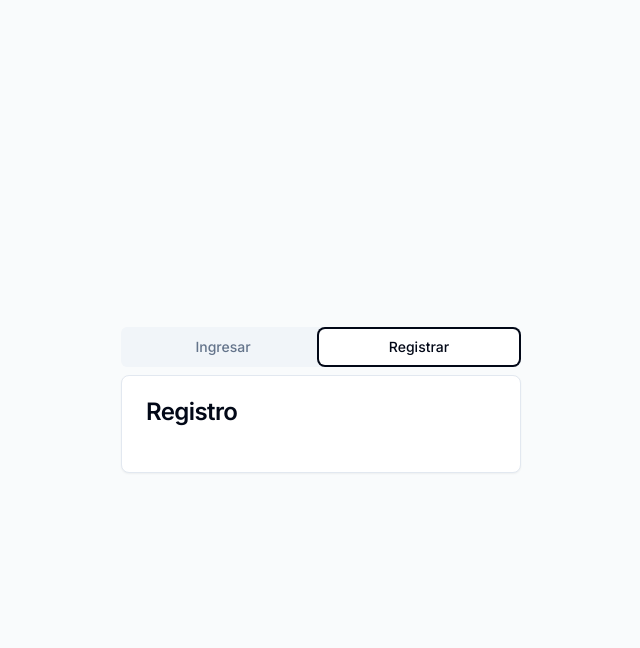
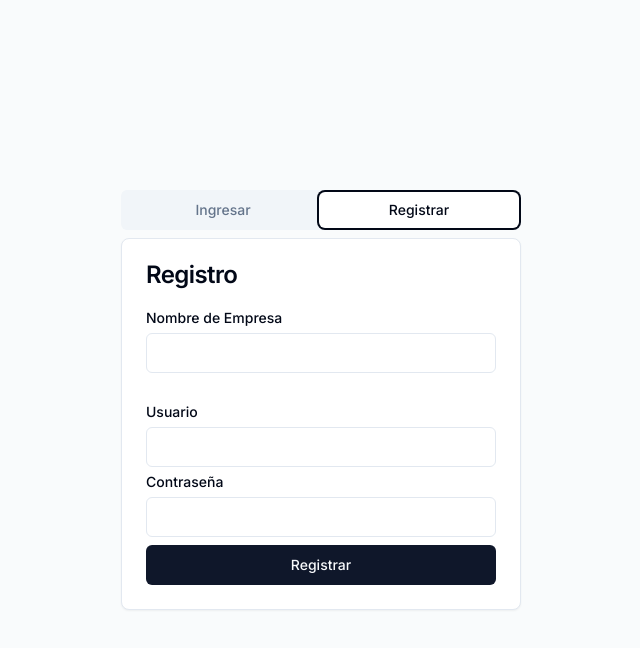
Before and after one commit to Ozkha/lenborddemo, a Next.js app: page /login in a window 1280 px wide. Both pictures are taken after a click on the tab "Registrar". Shown: the top 648 px of the page, without its empty margins (319-959 px from the left). Built offline with nearby package versions, Linux system fonts and the light colour scheme; no server answers; the database is empty.

Commit message:
refactor: login page

```diff
--- a/src/app/login/page.tsx
+++ b/src/app/login/page.tsx
@@ -2,24 +2,14 @@
 
 import createCompanyUser from "@/actions/createCompanyUser";
 import { Button } from "@/components/ui/button";
-import {
-  Card,
-  CardContent,
-  CardDescription,
-  CardFooter,
-  CardHeader,
-  CardTitle,
-} from "@/components/ui/card";
+import { Card, CardContent, CardHeader, CardTitle } from "@/components/ui/card";
 import { Input } from "@/components/ui/input";
-import { Label } from "@/components/ui/label";
 import { Tabs, TabsContent, TabsList, TabsTrigger } from "@/components/ui/tabs";
-// import { signIn } from "@/lib/auth";
 import { useForm } from "react-hook-form";
 import { zodResolver } from "@hookform/resolvers/zod";
 import {
   Form,
   FormControl,
-  FormDescription,
   FormField,
   FormItem,
   FormLabel,
@@ -30,9 +20,7 @@ import { Alert, AlertDescription, AlertTitle } from "@/components/ui/alert";
 import { AlertCircle } from "lucide-react";
 import { useState } from "react";
 import { signInServer } from "@/lib/signin";
-
-// TODO: Diseniar el feedback que tendran los usuarios al ingresar.
-// Para registrarse nomas decir si esta bien o esta mal y ya. Si se logro o no. No quiero mas detalles.
+import { Label } from "@/components/ui/label";
 
 const signInSchema = z.object({
   username: z.string().min(1, { message: "Es necesario un nombre de usuario" }),
@@ -63,31 +51,6 @@ export default function SignIn() {
               <CardTitle>Ingresar</CardTitle>
             </CardHeader>
             <CardContent>
-              {/* <form
-                className="space-y-3"
-                action={async (formData) => {
-                  "use server";
-                  await signIn("credentials", formData);
-                }}
-              >
-                <div className="grid gap-2">
-                  <Label htmlFor="username">Usuario</Label>
-                  <Input id="username" type="text" name="username" required />
-                </div>
-                <div className="grid gap-2">
-                  <Label htmlFor="password">Password</Label>
-                  <Input
-                    id="password"
-                    type="password"
-                    name="password"
-                    required
-                  />
-                </div>
-                <Button type="submit" className="w-full">
-                  Ingresar
-                </Button>
-              </form> */}
-
               <Alert
                 variant="destructive"
                 className="mb-2"
@@ -155,7 +118,7 @@ export default function SignIn() {
               <CardTitle>Registro</CardTitle>
             </CardHeader>
             <CardContent>
-              {/* <form
+              <form
                 className="space-y-2"
                 action={async (formData) => {
                   "use server";
@@ -187,7 +150,7 @@ export default function SignIn() {
                 <Button type="submit" className="w-full">
                   Registrar
                 </Button>
-              </form> */}
+              </form>
             </CardContent>
           </Card>
         </TabsContent>
```
